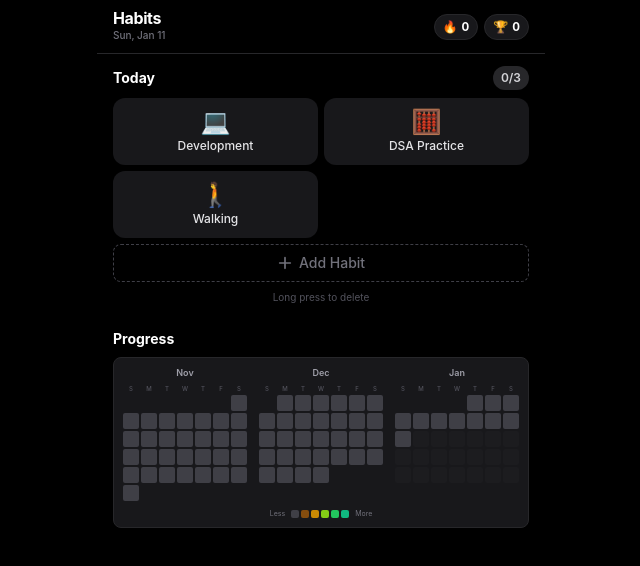
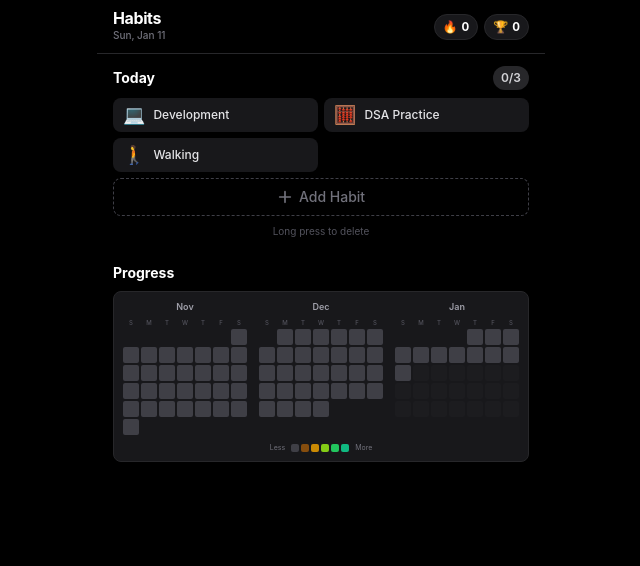
Before and after one commit to amaannn08/HabitTracker, a React (Vite) app: page / in a window 1280 px wide. Shown: the top 566 px of the page, without its empty margins (319-959 px from the left). Built offline with nearby package versions, Linux system fonts and the light colour scheme.

Commit message:
Habit items: emoji and text side by side

```diff
--- a/src/components/HabitItem/HabitItem.tsx
+++ b/src/components/HabitItem/HabitItem.tsx
@@ -78,9 +78,9 @@ export const HabitItem = memo(function HabitItem({ habit, isCompleted, onToggle,
       }}
       aria-pressed={isCompleted}
       className={`
-        flex flex-col items-center justify-center w-full py-3 px-2 rounded-xl cursor-pointer
+        flex items-center w-full py-2 px-2.5 rounded-lg cursor-pointer
         transition-all duration-150 ease-out select-none
-        text-center relative
+        gap-2 text-left
         focus-visible:outline-none focus-visible:ring-2 focus-visible:ring-emerald-400
         ${isCompleted
           ? 'bg-emerald-600'
@@ -88,19 +88,15 @@ export const HabitItem = memo(function HabitItem({ habit, isCompleted, onToggle,
         }
       `}
     >
-      {/* Checkmark indicator */}
-      {isCompleted && (
-        <div className="absolute top-1.5 right-1.5 w-4 h-4 rounded-full bg-white/25 flex items-center justify-center">
-          <svg viewBox="0 0 24 24" className="w-2.5 h-2.5 text-white">
-            <path fill="currentColor" d="M9 16.17L4.83 12l-1.42 1.41L9 19 21 7l-1.41-1.41z" />
-          </svg>
-        </div>
-      )}
-
-      <span className="text-2xl leading-none select-none mb-1">{habit.emoji}</span>
-      <span className={`font-medium text-xs leading-tight ${isCompleted ? 'text-white' : 'text-zinc-200'}`}>
+      <span className="text-lg leading-none select-none">{habit.emoji}</span>
+      <span className={`flex-1 font-medium text-xs truncate ${isCompleted ? 'text-white' : 'text-zinc-200'}`}>
         {habit.name}
       </span>
+      {isCompleted && (
+        <svg viewBox="0 0 24 24" className="w-3.5 h-3.5 text-white/70 flex-shrink-0">
+          <path fill="currentColor" d="M9 16.17L4.83 12l-1.42 1.41L9 19 21 7l-1.41-1.41z" />
+        </svg>
+      )}
     </button>
   );
 });
```
